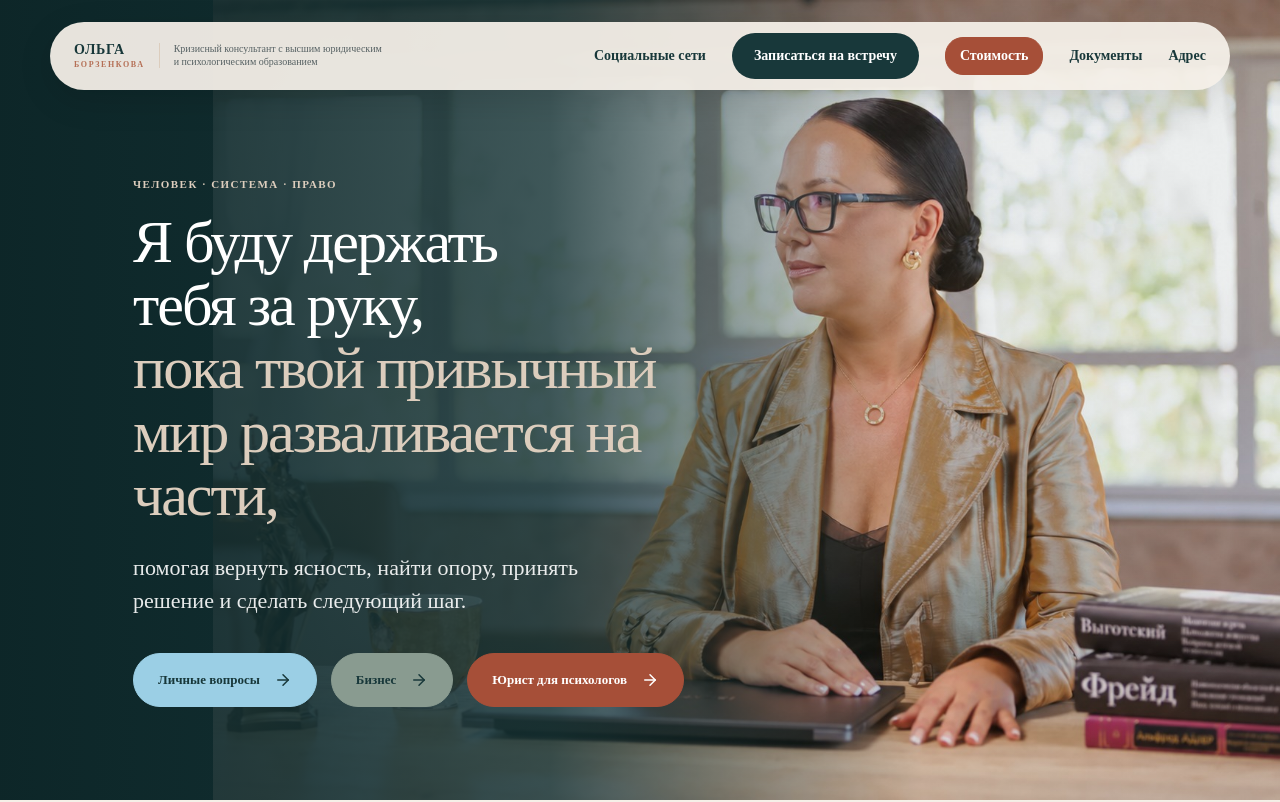
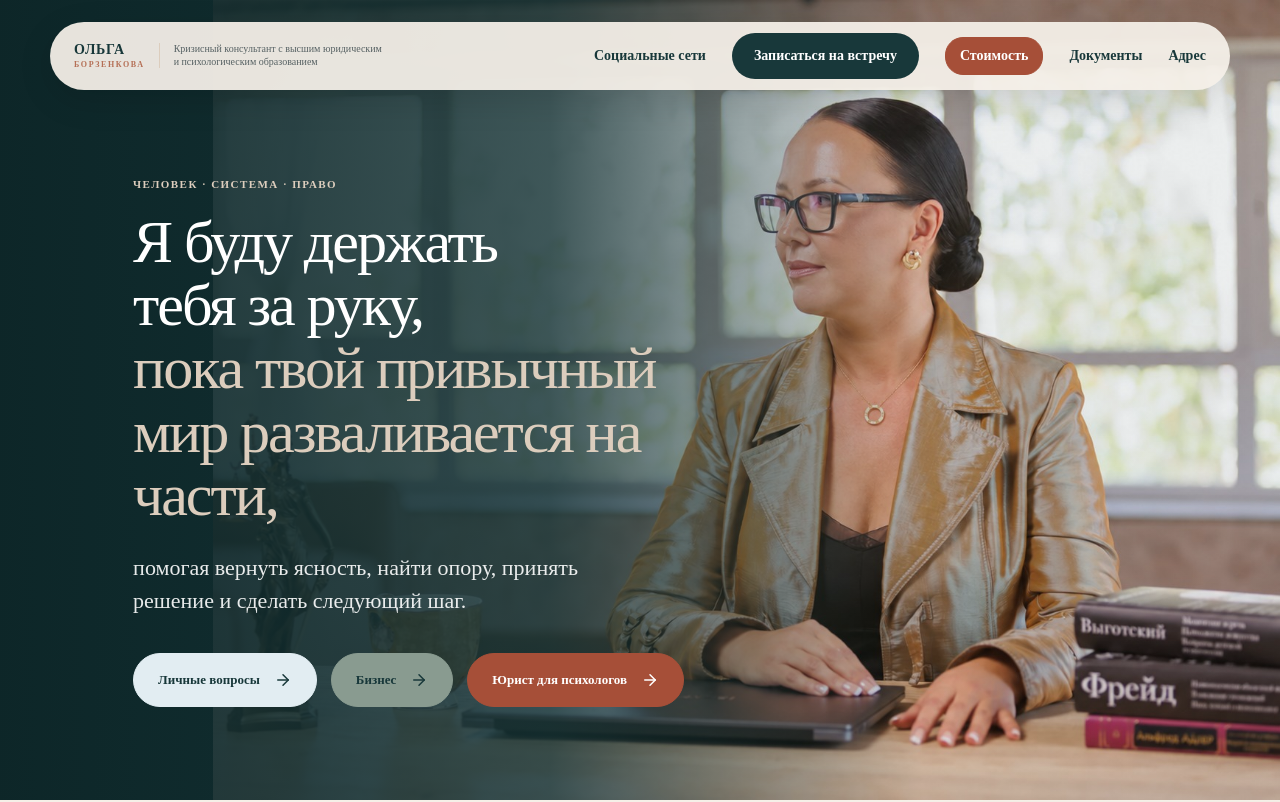
Before and after one commit to bashxp/borzenkova-site, a React (Vite) app: page / in a window 1280 px wide. Shown: the top 802 px of the page. Built offline with nearby package versions, Linux system fonts and the light colour scheme.

Commit message:
Согласовать цвет кнопки Личные вопросы с фоном раздела

```diff
--- a/src/styles.css
+++ b/src/styles.css
@@ -31,7 +31,7 @@
 @media(max-width:800px){.contact{grid-template-columns:1fr;gap:38px}.contactForm{padding:25px 20px;width:100%}}
 
 .heroActions{display:flex;flex-wrap:wrap;gap:14px}.button.outline{border:1px solid rgba(255,255,255,.65);color:#fff;background:rgba(24,56,58,.22)}
-.heroActions .button[href="#personal"]{background:#9bcfe5;border:1px solid #9bcfe5;color:#18383a}
+.heroActions .button[href="#personal"]{background:var(--personal);border:1px solid var(--personal);color:var(--petrol)}
 .heroActions .button[href="#business"]{background:var(--sage);border:1px solid var(--sage);color:var(--petrol)}
 .heroActions .button[href="#psychologist-law"]{background:#a64f38;border:1px solid #a64f38;color:#fff}
 .heroActions .button:hover{filter:brightness(.93)}
```
